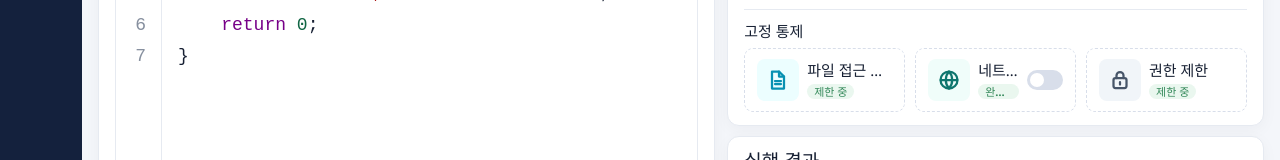
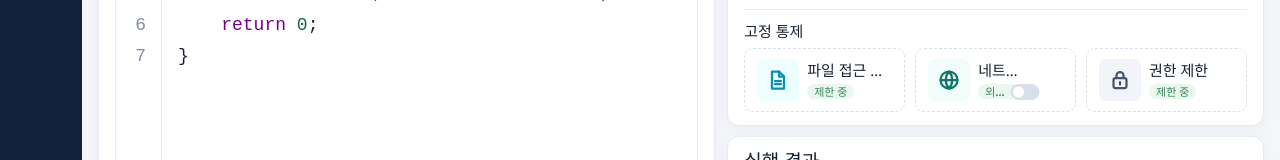
Before and after one commit to becky5432/CodeGuard_WHS4, a React app in the folder frontend/: page / in a window 1280 px wide. Shown: the part 249-409 px from the top of the page. Built offline with nearby package versions, Linux system fonts and the light colour scheme; no server answers; the HTML template or start-up script is replaced by a standard one.

Commit message:
style(frontend): 토글 크기 및 위치 수정

```diff
--- a/frontend/src/App.css
+++ b/frontend/src/App.css
@@ -2492,6 +2492,11 @@ body,
   flex: 0 0 auto;
   align-items: center;
   cursor: pointer;
+  position: relative;
+  top: 12px;
+
+  transform: translateX(-20px) scale(0.8);
+  transform-origin: center;
 }
 
 .network-toggle input {
@@ -2528,3 +2533,10 @@ body,
 .network-toggle input:checked + .network-toggle-slider::after {
   transform: translateX(16px);
 }
+
+.network-control-row {
+  display: flex;
+  align-items: center;
+  gap: 8px;
+  margin-top: 3px;
+}
--- a/frontend/src/pages/MainPage.jsx
+++ b/frontend/src/pages/MainPage.jsx
@@ -573,7 +573,9 @@ function MainPage() {
                     <div className="fixed-control-info">
                       <strong>네트워크 차단</strong>
                       <small className="limit-status-badge">
-                        {networkPreset === "none" ? "완전 차단" : "확장 허용"}
+                        {networkPreset === "none"
+                          ? "외부 연결 차단"
+                          : "외부 연결 허용"}
                       </small>
                     </div>
 
```
